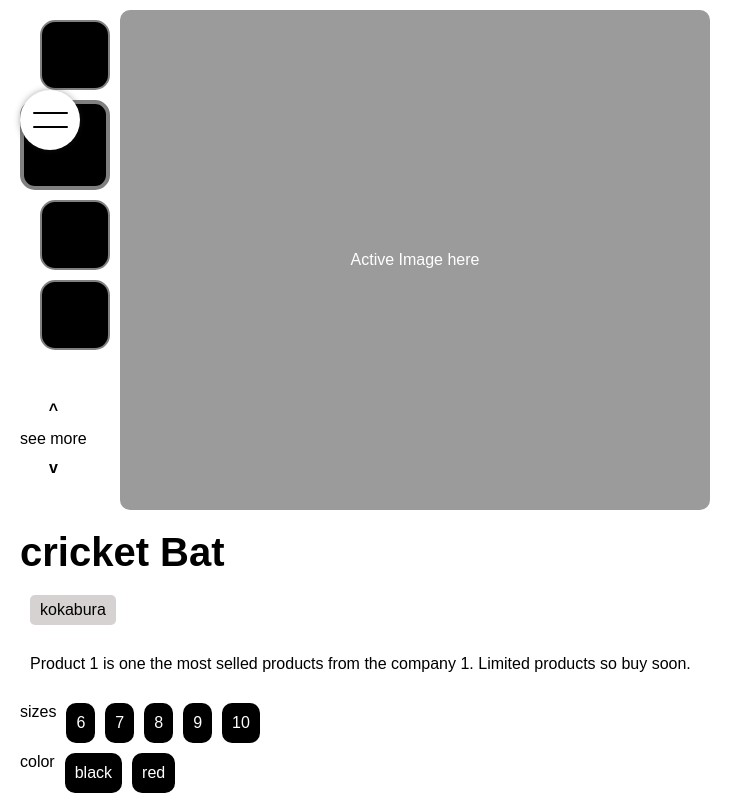
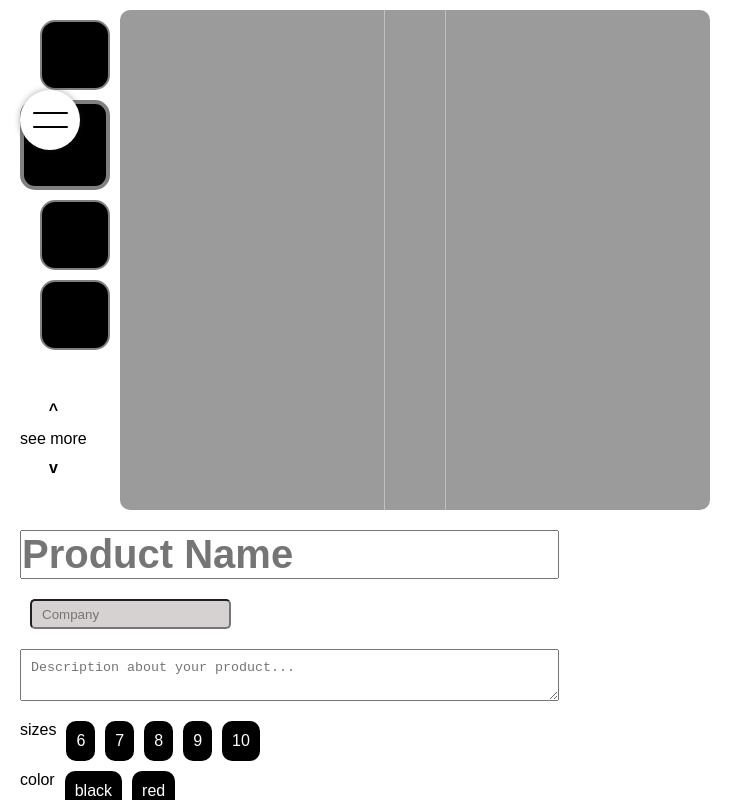
Before and after one commit to AnkushS27/lds-sports-ecommerce, a Next.js app: page /cms/product/1 in a window 1280 px wide. Shown: the whole page, without its empty margins (0-756 px from the left). Built offline with nearby package versions, Linux system fonts and the light colour scheme.

Commit message:
input containers added in cms

```diff
--- a/src/app/cms/product/[Id]/page.tsx
+++ b/src/app/cms/product/[Id]/page.tsx
@@ -42,12 +42,12 @@ export default function Product({ params } : {
                         <div className={style1.ImgsControllBtn}>v</div>
                       </div>
                     </div>
-                    <div className={style1.ImgContainer}> Active Image here </div>
+                    <input type="image" className={style1.ImgContainer} placeholder="Active Image here" />
                   </div>
                   <div className={style1.RightSection}>
-                    <div className={style1.productTitleHead}>{product.name}</div>
-                    <div className={style1.productCompany}>{product.company}</div>
-                    <div className={style1.productTitleDesc}>{product.desc}</div>
+                    <input type='text' className={style1.productTitleHead} placeholder="Product Name" />
+                    <input type='text' className={style1.productCompany} placeholder="Company" />
+                    <textarea className={style1.productTitleDesc} placeholder="Description about your product..."></textarea>
                     <div className={style1.productDiversityContainer}>
                       {Object.entries(product.DiversityInfo).map(
                         ([k, value], index) => {
@@ -56,7 +56,7 @@ export default function Product({ params } : {
                               className={style1.productDiversityOptionsContainer}
                               key={index}
                             >
-                                {k}
+                                <div className={style1.DiversityItemHead}>{k}</div>
                               {(value as string[]).map((item, idx1) => {
                                 return (
                                   <div
@@ -73,10 +73,10 @@ export default function Product({ params } : {
                       )}
                     </div>
                     <div className={style1.productButtons}>
-                      <div className={style1.productCartBtn}>+ Add to Cart</div>
+                      <div className={style1.productBuyBtn}>{" "} Save {" "}</div>
                       <div className={style1.productBuyBtn}>
                         {" "}
-                        Add to Favourites{" "}
+                        Cancel {" "}
                       </div>
                     </div>
                   </div>
```
